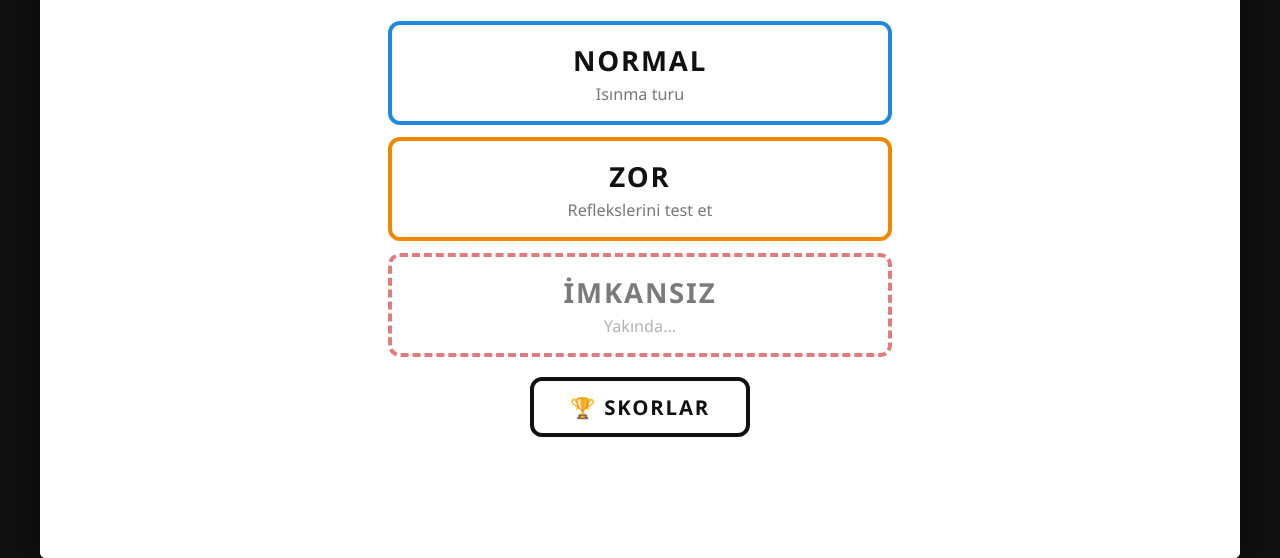
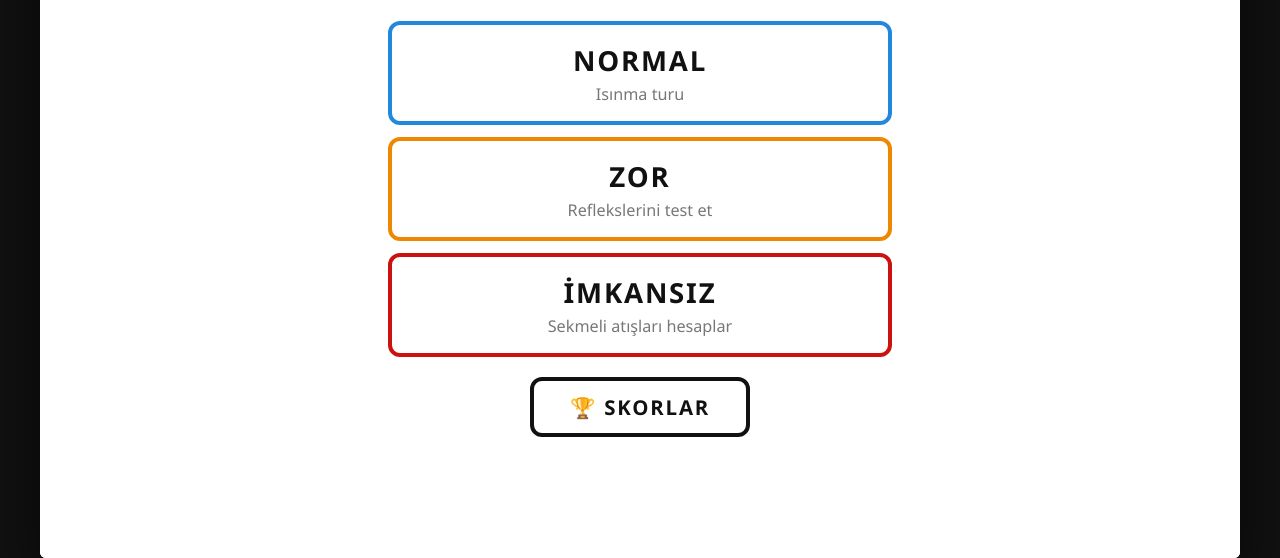
Before and after one commit to HereHacksYT/OsTankImposible, a plain HTML site: page public/index.html in a window 1280 px wide. Shown: the part 242-800 px from the top of the page. Drawn offline with Linux system fonts and the light colour scheme.

Commit message:
Update button description and fix HTML structure

```diff
--- a/public/index.html
+++ b/public/index.html
@@ -30,9 +30,9 @@
         <span class="desc">Reflekslerini test et</span>
       </button>
 
-      <button class="diff impossible locked" data-diff="impossible">
+      <button class="diff impossible" data-diff="impossible">
         <span class="name">İMKANSIZ</span>
-        <span class="desc">Yakında...</span>
+        <span class="desc">Sekmeli atışları hesaplar</span>
       </button>
     </div>
 
@@ -70,6 +70,7 @@
 <script src="js/maze.js"></script>
 <script src="js/bullet.js"></script>
 <script src="js/tank.js"></script>
+<script src="js/raycast.js"></script>
 <script src="js/ai.js"></script>
 <script src="js/main.js"></script>
 </body>
```
